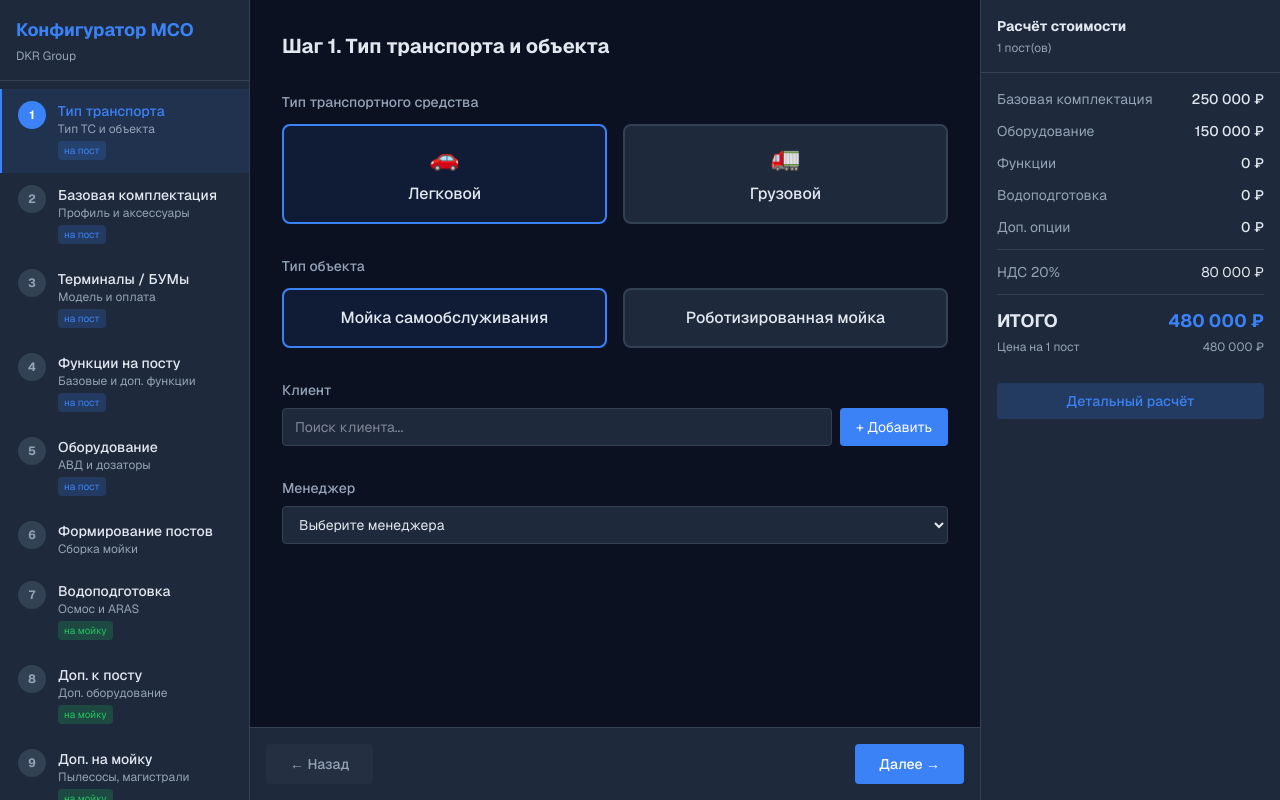
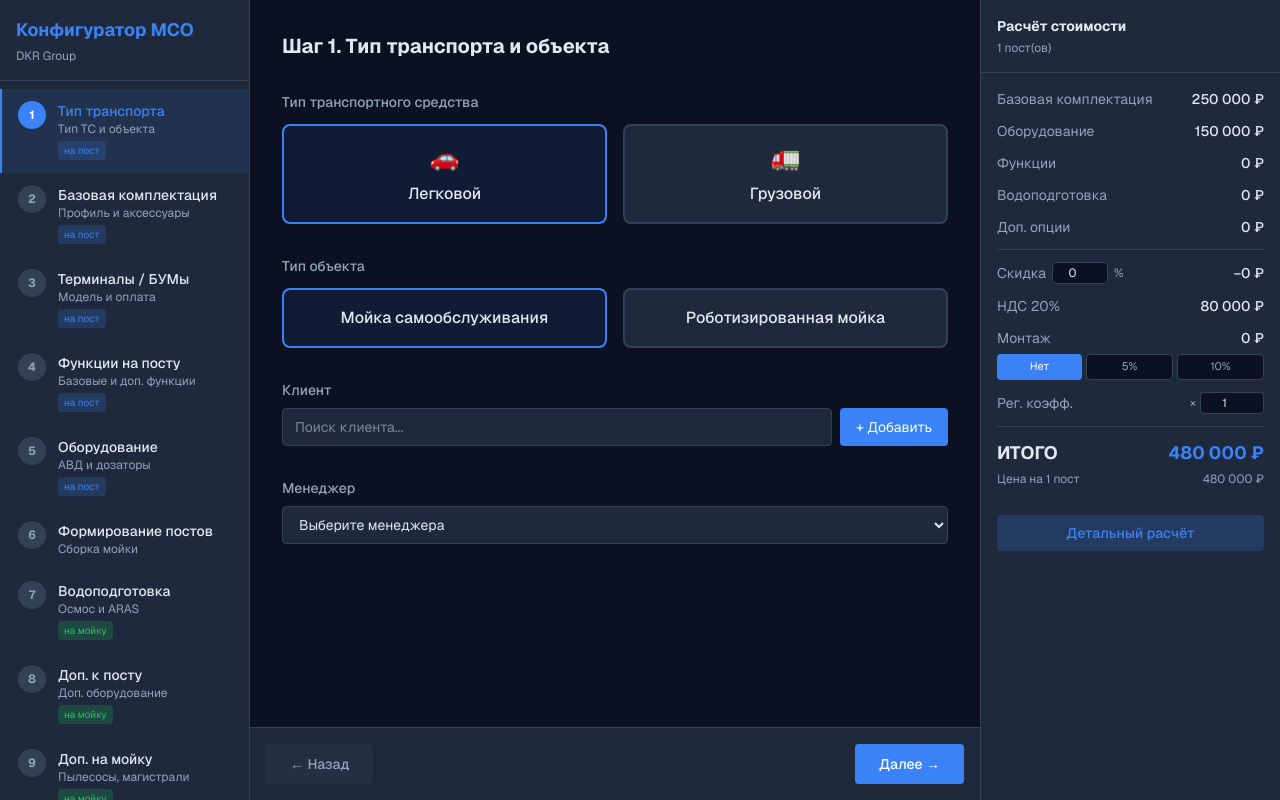
Before and after one commit to alexamatv/dkr-configurator, a Next.js app: page / in a window 1280 px wide. Built offline with nearby package versions, Linux system fonts and the light colour scheme.

Commit message:
show all cost lines in panel

```diff
--- a/src/components/CostPanel.tsx
+++ b/src/components/CostPanel.tsx
@@ -1,6 +1,6 @@
 'use client';
 
-import type { WizardState } from '@/types';
+import type { WizardState, Step10Data, MontageType } from '@/types';
 import {
   profiles,
   bumModels,
@@ -8,24 +8,22 @@ import {
   avdKits,
   osmosOptions,
   arasModels,
-  defaultPostExtras,
   vacuumOptions,
-  defaultWashExtras,
 } from '@/data/mockData';
 
 interface CostPanelProps {
   state: WizardState;
+  onUpdateStep10: (data: Step10Data) => void;
 }
 
 function fmt(n: number): string {
   return n.toLocaleString('ru-RU') + ' ₽';
 }
 
-export function CostPanel({ state }: CostPanelProps) {
+export function CostPanel({ state, onUpdateStep10 }: CostPanelProps) {
   const posts = state.posts.length > 0 ? state.posts : [];
   const postCount = Math.max(posts.length, 1);
 
-  // Per-post costs (current config if no posts yet)
   const profile = profiles.find((p) => p.id === state.step2.profile);
   const profilePrice = profile?.price ?? 0;
 
@@ -52,9 +50,6 @@ export function CostPanel({ state }: CostPanelProps) {
   const avd = avdKits.find((a) => a.id === state.step5.avdKit);
   const avdPrice = avd?.price ?? 0;
 
-  const singlePostTotal = profilePrice + accessoriesPrice + bumPrice + paymentPrice + functionsPrice + avdPrice;
-
-  // Wash-level costs
   const osmos = osmosOptions.find((o) => o.id === state.step7.osmosOption);
   const osmosPrice = osmos?.price ?? 0;
 
@@ -77,17 +72,27 @@ export function CostPanel({ state }: CostPanelProps) {
     state.step9.pipelines.water * 700 +
     state.step9.pipelines.chemical * 900;
 
-  const equipmentTotal = singlePostTotal * postCount;
+  const equipmentTotal = (profilePrice + accessoriesPrice + bumPrice + paymentPrice + functionsPrice + avdPrice) * postCount;
   const washTotal = osmosPrice + arasPrice + postExtrasPrice + vacuumPrice + washExtrasPrice + pipelinesPrice;
   const subtotal = equipmentTotal + washTotal;
 
-  const discount = state.step10.discount / 100;
-  const afterDiscount = subtotal * (1 - discount);
-  const vat = afterDiscount * (state.step10.vat / 100);
-  const montageRate = state.step10.montage === 'commissioning' ? 0.05 : state.step10.montage === 'full' ? 0.1 : 0;
-  const montagePrice = afterDiscount * montageRate;
+  const discountPct = state.step10.discount;
+  const discountFrac = discountPct / 100;
+  const discountAmount = subtotal * discountFrac;
+  const afterDiscount = subtotal - discountAmount;
+
+  const vatPct = state.step10.vat;
+  const vatAmount = afterDiscount * (vatPct / 100);
+
+  const montage = state.step10.montage;
+  const montageRate = montage === 'commissioning' ? 0.05 : montage === 'full' ? 0.1 : 0;
+  const montageAmount = afterDiscount * montageRate;
+
   const regionalCoeff = state.step10.regionalCoefficient;
-  const total = (afterDiscount + vat + montagePrice) * regionalCoeff;
+  const total = (afterDiscount + vatAmount + montageAmount) * regionalCoeff;
+
+  const update10 = (patch: Partial<Step10Data>) =>
+    onUpdateStep10({ ...state.step10, ...patch });
 
   const lines: [string, number][] = [
     ['Базовая комплектация', profilePrice * postCount],
@@ -95,6 +100,12 @@ export function CostPanel({ state }: CostPanelProps) {
     ['Функции', (functionsPrice + accessoriesPrice + paymentPrice) * postCount],
     ['Водоподготовка', osmosPrice + arasPrice],
     ['Доп. опции', postExtrasPrice + vacuumPrice + washExtrasPrice + pipelinesPrice],
+  ];
+
+  const montageOptions: { value: MontageType; label: string }[] = [
+    { value: 'none', label: 'Нет' },
+    { value: 'commissioning', label: '5%' },
+    { value: 'full', label: '10%' },
   ];
 
   return (
@@ -111,31 +122,70 @@ export function CostPanel({ state }: CostPanelProps) {
           </div>
         ))}
 
-        <div className="border-t border-border pt-3 space-y-2">
-          {discount > 0 && (
-            <div className="flex justify-between text-success">
-              <span>Скидка {state.step10.discount}%</span>
-              <span>−{fmt(subtotal * discount)}</span>
+        <div className="border-t border-border pt-3 space-y-3">
+          {/* Скидка — всегда видна, с инлайн-полем */}
+          <div className="flex items-center justify-between">
+            <div className="flex items-center gap-1.5">
+              <span className="text-muted">Скидка</span>
+              <input
+                type="number"
+                min={0}
+                max={100}
+                value={discountPct}
+                onChange={(e) => update10({ discount: parseFloat(e.target.value) || 0 })}
+                className="w-14 bg-background border border-border rounded px-1.5 py-0.5 text-xs text-center focus:outline-none focus:border-accent"
+              />
+              <span className="text-muted text-xs">%</span>
             </div>
-          )}
+            <span className={`font-medium ${discountAmount > 0 ? 'text-success' : ''}`}>
+              −{fmt(discountAmount)}
+            </span>
+          </div>
+
+          {/* НДС */}
           <div className="flex justify-between">
-            <span className="text-muted">НДС {state.step10.vat}%</span>
-            <span>{fmt(vat)}</span>
+            <span className="text-muted">НДС {vatPct}%</span>
+            <span className="font-medium">{fmt(vatAmount)}</span>
           </div>
-          {montageRate > 0 && (
-            <div className="flex justify-between">
-              <span className="text-muted">
-                {state.step10.montage === 'commissioning' ? 'Пусконаладка 5%' : 'Монтаж 10%'}
-              </span>
-              <span>{fmt(montagePrice)}</span>
+
+          {/* Монтаж — всегда видна, инлайн-выбор */}
+          <div className="space-y-1.5">
+            <div className="flex items-center justify-between">
+              <span className="text-muted">Монтаж</span>
+              <span className="font-medium">{fmt(montageAmount)}</span>
             </div>
-          )}
-          {regionalCoeff !== 1 && (
-            <div className="flex justify-between">
-              <span className="text-muted">Рег. коэфф. ×{regionalCoeff}</span>
-              <span></span>
+            <div className="flex gap-1">
+              {montageOptions.map((opt) => (
+                <button
+                  key={opt.value}
+                  onClick={() => update10({ montage: opt.value })}
+                  className={`flex-1 text-[11px] py-1 rounded transition-colors ${
+                    montage === opt.value
+                      ? 'bg-accent text-white'
+                      : 'bg-background border border-border text-muted hover:border-accent/50'
+                  }`}
+                >
+                  {opt.label}
+                </button>
+              ))}
             </div>
-          )}
+          </div>
+
+          {/* Региональный коэффициент — всегда виден, с инлайн-полем */}
+          <div className="flex items-center justify-between">
+            <span className="text-muted">Рег. коэфф.</span>
+            <div className="flex items-center gap-1">
+              <span className="text-muted text-xs">×</span>
+              <input
+                type="number"
+                min={0}
+                step={0.1}
+                value={regionalCoeff}
+                onChange={(e) => update10({ regionalCoefficient: parseFloat(e.target.value) || 1 })}
+                className="w-16 bg-background border border-border rounded px-1.5 py-0.5 text-xs text-center focus:outline-none focus:border-accent"
+              />
+            </div>
+          </div>
         </div>
 
         <div className="border-t border-border pt-3">
--- a/src/components/Wizard.tsx
+++ b/src/components/Wizard.tsx
@@ -326,7 +326,7 @@ export function Wizard() {
         </div>
       </div>
 
-      <CostPanel state={state} />
+      <CostPanel state={state} onUpdateStep10={updateStep10} />
     </div>
   );
 }
```
